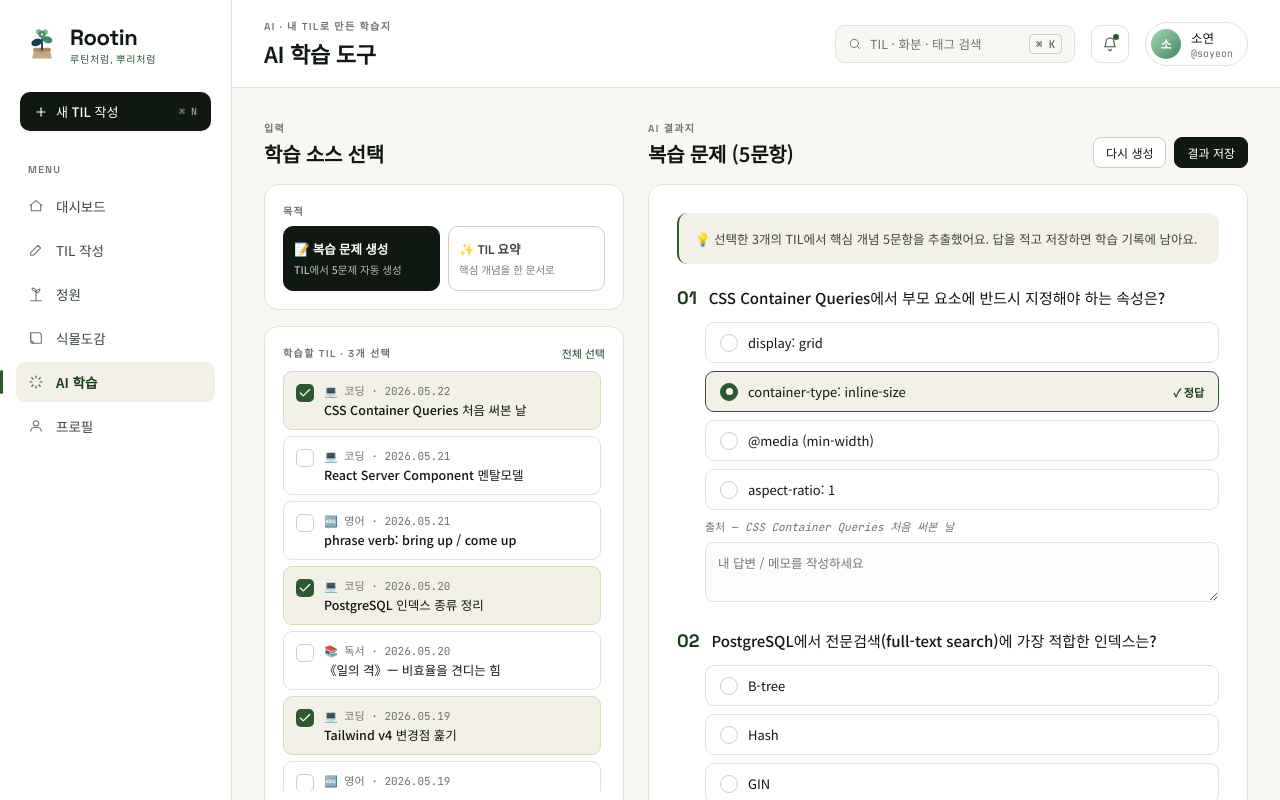
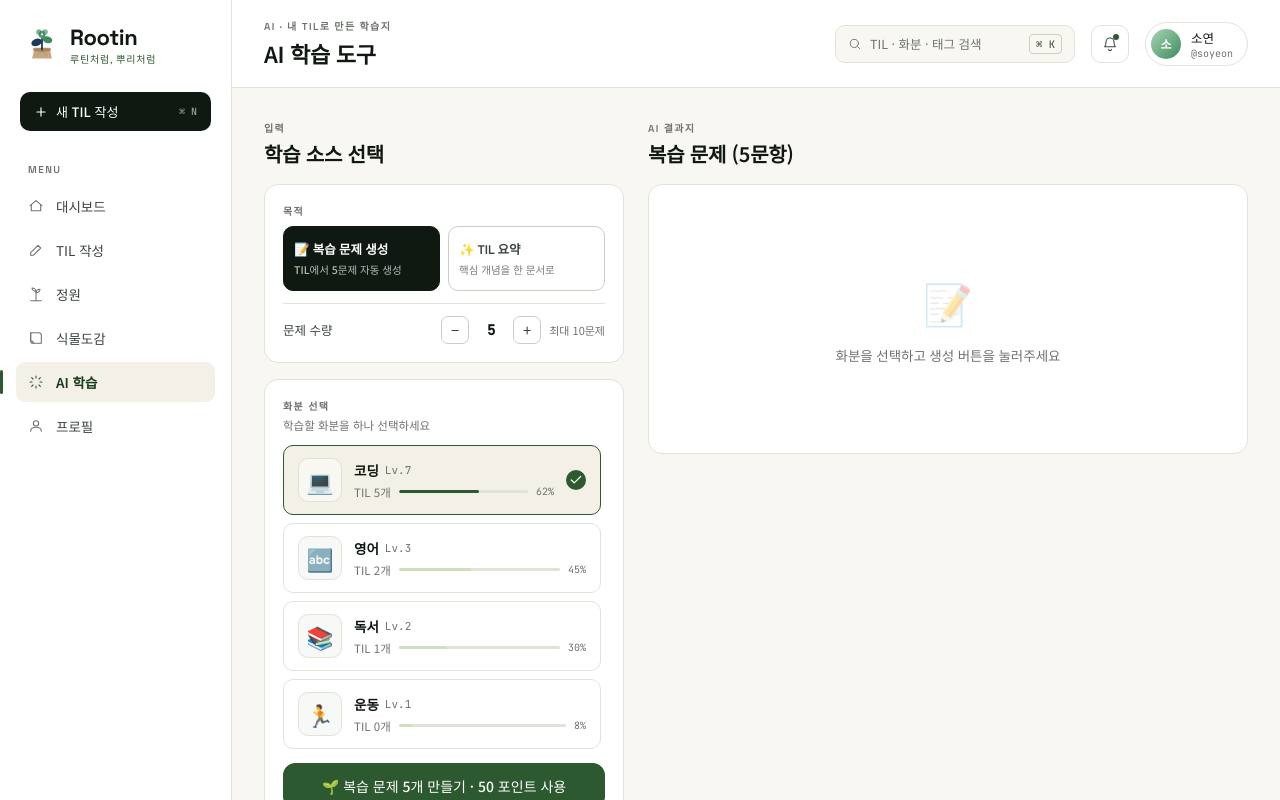
Before and after one commit to prgrms-aibe-devcourse/AIBE5_FinalProject_Team8_Rootin, a React (Vite) app in the folder rootin/: page / in a window 1280 px wide. Both pictures are taken after a click on the button "AI 학습". Shown: the top 800 px of the page. Built offline with nearby package versions, Linux system fonts and the light colour scheme.

Commit message:
feat(AIScreen): TIL 다중선택→화분 단일선택 UI 교체, 복습문제 수량 조절(1~10) 및 포인트 연동, 생성 전 빈 화면 처리, AI 결과 보관함 추가 및 저장 기능 구현

```diff
--- a/rootin/src/screens-rest.jsx
+++ b/rootin/src/screens-rest.jsx
@@ -234,24 +234,143 @@ function CollectionScreen() {
 
 // === AI Screen ===
 
+function PotCard({ pot, selected, onClick }) {
+  const tilsInPot = TILS.filter(t => t.potId === pot.id).length;
+  return (
+    <button
+      onClick={onClick}
+      style={{
+        display: 'flex', alignItems: 'center', gap: 12,
+        padding: '12px 14px', borderRadius: 10, textAlign: 'left', width: '100%',
+        background: selected ? 'var(--paper-2)' : '#fff',
+        border: selected ? '1.5px solid var(--moss)' : '0.5px solid var(--rule)',
+        position: 'relative',
+        transition: 'border-color 0.12s, background 0.12s',
+      }}
+    >
+      {/* 이모지 + 배경 */}
+      <div style={{
+        width: 44, height: 44, borderRadius: 10, flexShrink: 0,
+        background: selected ? 'var(--paper)' : '#f7f9f7',
+        border: '0.5px solid var(--rule)',
+        display: 'flex', alignItems: 'center', justifyContent: 'center',
+        fontSize: 22,
+      }}>
+        {pot.emoji}
+      </div>
+
+      {/* 텍스트 */}
+      <div style={{ flex: 1, minWidth: 0 }}>
+        <div style={{ display: 'flex', alignItems: 'center', gap: 6 }}>
+          <span style={{ fontSize: 13.5, fontWeight: 600, color: 'var(--ink)', fontFamily: 'var(--font-display)' }}>{pot.name}</span>
+          <span style={{ fontSize: 11, color: 'var(--ink-3)', fontFamily: 'var(--font-mono)' }}>Lv.{pot.level}</span>
+        </div>
+        <div style={{ display: 'flex', alignItems: 'center', gap: 8, marginTop: 4 }}>
+          <span style={{ fontSize: 11.5, color: 'var(--ink-3)' }}>TIL {tilsInPot}개</span>
+          {/* 레벨 진행 바 */}
+          <div style={{ flex: 1, height: 3, borderRadius: 2, background: 'var(--rule)', overflow: 'hidden' }}>
+            <div style={{ width: `${pot.levelProgress * 100}%`, height: '100%', background: selected ? 'var(--moss)' : 'var(--leaf)', borderRadius: 2, transition: 'width 0.2s' }} />
+          </div>
+          <span style={{ fontSize: 10, color: 'var(--ink-3)', fontFamily: 'var(--font-mono)', whiteSpace: 'nowrap' }}>{Math.round(pot.levelProgress * 100)}%</span>
+        </div>
+      </div>
+
+      {/* 선택 체크 배지 */}
+      {selected && (
+        <div style={{
+          width: 20, height: 20, borderRadius: '50%',
+          background: 'var(--moss)', flexShrink: 0,
+          display: 'flex', alignItems: 'center', justifyContent: 'center',
+          color: '#fff',
+        }}>
+          {Icon.check}
+        </div>
+      )}
+    </button>
+  );
+}
+
 function AIScreen() {
   const [mode, setMode] = useState('quiz'); // quiz | summary
-  const [selected, setSelected] = useState(['t1', 't4', 't6']);
+  const [potId, setPotId] = useState('coding');
+  const [quizCount, setQuizCount] = useState(5);
   const [generating, setGenerating] = useState(false);
+  const [generated, setGenerated] = useState(false); // 생성 완료 여부
 
-  const toggle = (id) => setSelected(selected.includes(id) ? selected.filter(x => x !== id) : [...selected, id]);
+  // ➕ 추가: 보관함 목록을 관리할 가짜 데이터 State
+  const [savedResults, setSavedResults] = useState([
+    {
+      id: 1,
+      type: 'quiz',
+      title: '백엔드 화분 복습 문제 (3문항)',
+      date: '05.25',
+      quizCount: 3,
+      pot: POTS.find(p => p.id === 'coding')
+    },
+    {
+      id: 2,
+      type: 'summary',
+      title: '데이터베이스 화분 요약본',
+      date: '05.24',
+      pot: POTS.find(p => p.id === 'english')
+    }
+  ]);
+
+  const selectedPot = POTS.find(p => p.id === potId) ?? null;
+
+  // ➕ 추가: 보관함 리스트 클릭 시 해당 데이터를 우측 결과창에 바인딩하는 함수
+  const handleSelectSavedItem = (item) => {
+    setMode(item.type);
+    if (item.pot) setPotId(item.pot.id);
+    if (item.quizCount) setQuizCount(item.quizCount);
+    setGenerated(true); // 결과창 컴포넌트를 그리기 위해 true로 변경
+  };
+
+  const handleGenerate = () => {
+    if (!potId) return;
+    setGenerating(true);
+    setGenerated(false);
+    setTimeout(() => {
+      setGenerating(false);
+      setGenerated(true);
+    }, 800);
+  };
+
+  // 화분 or 모드가 바뀌면 결과 초기화
+  const handlePotChange = (id) => {
+    setPotId(id);
+    setGenerated(false);
+  };
+
+  const [saved, setSaved] = useState(false); // 저장 완료 피드백용
+
+  const handleSave = () => {
+    if (!generated || !selectedPot) return;
+    const now = new Date();
+    const date = `${String(now.getMonth() + 1).padStart(2, '0')}.${String(now.getDate()).padStart(2, '0')}`;
+    const title = mode === 'quiz'
+      ? `${selectedPot.name} 화분 복습 문제 (${quizCount}문항)`
+      : `${selectedPot.name} 화분 요약본`;
+
+    setSavedResults(prev => [
+      { id: Date.now(), type: mode, title, date, quizCount: mode === 'quiz' ? quizCount : undefined, pot: selectedPot },
+      ...prev,
+    ]);
+    setSaved(true);
+    setTimeout(() => setSaved(false), 2000);
+  };
 
   return (
     <div style={{ padding: 32, display: 'grid', gridTemplateColumns: '360px 1fr', gap: 24, maxWidth: 1280, margin: '0 auto' }}>
 
       {/* Left — source picker */}
+      <div style={{ display: 'flex', flexDirection: 'column', gap: 24 }}>
       <div>
         <SectionHeader eyebrow="입력" title="학습 소스 선택" />
-
         <Card padding={18} style={{ marginBottom: 16 }}>
           <div className="eyebrow" style={{ marginBottom: 8 }}>목적</div>
           <div style={{ display: 'flex', gap: 8 }}>
-            <button onClick={() => setMode('quiz')} style={{
+            <button onClick={() => { setMode('quiz'); setGenerated(false); }} style={{
               flex: 1, padding: '12px 10px', borderRadius: 10,
               background: mode === 'quiz' ? 'var(--ink)' : '#fff',
               color: mode === 'quiz' ? '#fff' : 'var(--ink-2)',
@@ -259,9 +378,9 @@ function AIScreen() {
               fontSize: 12.5, fontWeight: 500, textAlign: 'left',
             }}>
               <div style={{ fontFamily: 'var(--font-display)', fontWeight: 600, marginBottom: 4 }}>📝 복습 문제 생성</div>
-              <div style={{ fontSize: 10.5, opacity: 0.7, lineHeight: 1.5 }}>TIL에서 5문제 자동 생성</div>
+              <div style={{ fontSize: 10.5, opacity: 0.7, lineHeight: 1.5 }}>TIL에서 {quizCount}문제 자동 생성</div>
             </button>
-            <button onClick={() => setMode('summary')} style={{
+            <button onClick={() => { setMode('summary'); setGenerated(false); }} style={{
               flex: 1, padding: '12px 10px', borderRadius: 10,
               background: mode === 'summary' ? 'var(--ink)' : '#fff',
               color: mode === 'summary' ? '#fff' : 'var(--ink-2)',
@@ -272,43 +391,67 @@ function AIScreen() {
               <div style={{ fontSize: 10.5, opacity: 0.7, lineHeight: 1.5 }}>핵심 개념을 한 문서로</div>
             </button>
           </div>
+          {mode === 'quiz' && (
+            <div style={{
+              marginTop: 12, paddingTop: 12,
+              borderTop: '0.5px solid var(--rule)',
+              display: 'flex', alignItems: 'center', justifyContent: 'space-between',
+            }}>
+              <span style={{ fontSize: 12.5, color: 'var(--ink-2)' }}>문제 수량</span>
+              <div style={{ display: 'flex', alignItems: 'center', gap: 8 }}>
+                <button
+                  onClick={() => setQuizCount(c => Math.max(1, c - 1))}
+                  style={{
+                    width: 28, height: 28, borderRadius: 7,
+                    border: '0.5px solid var(--rule-2)', background: '#fff',
+                    fontSize: 15, color: 'var(--ink-2)',
+                    display: 'flex', alignItems: 'center', justifyContent: 'center',
+                  }}
+                >−</button>
+                <span style={{
+                  width: 28, textAlign: 'center',
+                  fontFamily: 'var(--font-mono)', fontSize: 14, fontWeight: 600, color: 'var(--ink)',
+                }}>{quizCount}</span>
+                <button
+                  onClick={() => setQuizCount(c => Math.min(10, c + 1))}
+                  style={{
+                    width: 28, height: 28, borderRadius: 7,
+                    border: '0.5px solid var(--rule-2)', background: '#fff',
+                    fontSize: 15, color: 'var(--ink-2)',
+                    display: 'flex', alignItems: 'center', justifyContent: 'center',
+                  }}
+                >+</button>
+                <span style={{ fontSize: 11, color: 'var(--ink-3)' }}>최대 10문제</span>
+              </div>
+            </div>
+          )}
         </Card>
 
         <Card padding={18}>
-          <div style={{ display: 'flex', justifyContent: 'space-between', alignItems: 'center', marginBottom: 10 }}>
-            <div className="eyebrow">학습할 TIL · {selected.length}개 선택</div>
-            <button style={{ fontSize: 11, color: 'var(--moss-2)', fontFamily: 'var(--font-display)', fontWeight: 500 }}>전체 선택</button>
-          </div>
-          <div style={{ display: 'flex', flexDirection: 'column', gap: 6, maxHeight: 420, overflow: 'auto', paddingRight: 4 }} className="scrollbar">
-            {TILS.map(t => {
-              const pot = POTS.find(p => p.id === t.potId);
-              const checked = selected.includes(t.id);
-              return (
-                <button key={t.id} onClick={() => toggle(t.id)} style={{
-                  display: 'flex', alignItems: 'flex-start', gap: 10,
-                  padding: '10px 12px', borderRadius: 9,
-                  background: checked ? 'var(--paper-2)' : '#fff',
-                  border: '0.5px solid ' + (checked ? 'var(--leaf)' : 'var(--rule)'),
-                  textAlign: 'left',
-                }}>
-                  <div style={{
-                    width: 18, height: 18, borderRadius: 5,
-                    background: checked ? 'var(--moss)' : '#fff',
-                    border: checked ? 'none' : '1px solid var(--rule-2)',
-                    color: '#fff', display: 'flex', alignItems: 'center', justifyContent: 'center',
-                    marginTop: 2, flexShrink: 0,
-                  }}>{checked && Icon.check}</div>
-                  <div style={{ flex: 1, minWidth: 0 }}>
-                    <div style={{ fontSize: 11, color: 'var(--ink-3)', fontFamily: 'var(--font-mono)' }}>{pot.emoji} {pot.name} · {t.date}</div>
-                    <div style={{ fontSize: 12.5, fontWeight: 500, color: 'var(--ink)', marginTop: 2, overflow: 'hidden', textOverflow: 'ellipsis', whiteSpace: 'nowrap' }}>{t.title}</div>
-                  </div>
-                </button>
-              );
-            })}
+          <div style={{ marginBottom: 12 }}>
+            <div className="eyebrow">화분 선택</div>
+            <div style={{ fontSize: 11.5, color: 'var(--ink-3)', marginTop: 4 }}>
+              학습할 화분을 하나 선택하세요
+            </div>
           </div>
 
-          <Btn variant="green" size="lg" style={{ width: '100%', marginTop: 14 }} onClick={() => { setGenerating(true); setTimeout(() => setGenerating(false), 800); }}>
-            {mode === 'quiz' ? '🌱 복습 문제 만들기' : '✨ 요약 생성하기'} · 80 토큰 사용
+          <div style={{ display: 'flex', flexDirection: 'column', gap: 8, maxHeight: 420, overflow: 'auto', paddingRight: 4 }} className="scrollbar">
+            {POTS.map(p => (
+              <PotCard
+                key={p.id}
+                pot={p}
+                selected={potId === p.id}
+                onClick={() => handlePotChange(p.id)}
+              />
+            ))}
+          </div>
+
+          <Btn
+            variant="green" size="lg"
+            style={{ width: '100%', marginTop: 14, opacity: potId ? 1 : 0.45, cursor: potId ? 'pointer' : 'not-allowed' }}
+            onClick={handleGenerate}
+          >
+            {generating ? '생성 중...' : (mode === 'quiz' ? `🌱 복습 문제 ${quizCount}개 만들기` : '✨ 요약 생성하기')} · {mode === 'quiz' ? quizCount * 10 : 50} 포인트 사용
           </Btn>
           <div style={{ marginTop: 8, fontSize: 11, color: 'var(--ink-3)', textAlign: 'center' }}>
             현재 보유: <b style={{ color: 'var(--ink)' }}>{USER.points}P</b> · 포인트는 활동으로 적립돼요
@@ -316,24 +459,77 @@ function AIScreen() {
         </Card>
       </div>
 
+        {/* ➕ 추가: 저장된 AI 결과 목록(보관함) UI 신규 배치 */}
+        <div>
+          <SectionHeader eyebrow="보관함" title="저장된 AI 결과" />
+          <Card padding={14} style={{ display: 'flex', flexDirection: 'column', gap: 8 }}>
+            {savedResults.length === 0 ? (
+                <div style={{ padding: '20px 0', textAlign: 'center', fontSize: 12, color: 'var(--ink-3)' }}>
+                  저장된 결과지가 없습니다.
+                </div>
+            ) : (
+                savedResults.map(item => (
+                    <div
+                        key={item.id}
+                        onClick={() => handleSelectSavedItem(item)} // 클릭 이벤트 바인딩
+                        style={{
+                          display: 'flex', alignItems: 'center', justifyContent: 'space-between',
+                          padding: '10px 12px', borderRadius: 8, background: '#fcfdfb',
+                          border: '0.5px solid var(--rule)', cursor: 'pointer'
+                        }}
+                    >
+                  <span style={{ fontSize: 12.5, color: 'var(--ink)', fontWeight: 500, overflow: 'hidden', textOverflow: 'ellipsis', whiteSpace: 'nowrap', maxWidth: 240 }}>
+                    {item.type === 'quiz' ? '📝 ' : '✨ '} {item.title}
+                  </span>
+                      <span style={{ fontSize: 11, color: 'var(--ink-3)', fontFamily: 'var(--font-mono)' }}>{item.date}</span>
+                    </div>
+                ))
+            )}
+          </Card>
+        </div>
+
+      </div>
+
       {/* Right — output */}
       <div>
-        <SectionHeader eyebrow="AI 결과지" title={mode === 'quiz' ? '복습 문제 (5문항)' : 'TIL 요약 결과지'} action={
-          <div style={{ display: 'flex', gap: 8 }}>
-            <Btn variant="secondary" size="sm">다시 생성</Btn>
-            <Btn variant="primary" size="sm">결과 저장</Btn>
-          </div>
-        } />
+        <SectionHeader
+          eyebrow="AI 결과지"
+          title={mode === 'quiz' ? `복습 문제 (${quizCount}문항)` : 'TIL 요약 결과지'}
+          action={generated ? (
+            <div style={{ display: 'flex', gap: 8 }}>
+              <Btn variant="secondary" size="sm" onClick={handleGenerate}>다시 생성</Btn>
+              <Btn variant="primary" size="sm" onClick={handleSave}>
+                {saved ? '✓ 저장됨' : '결과 저장'}
+              </Btn>
+            </div>
+          ) : null}
+        />
 
         <Card padding={28}>
-          {mode === 'quiz' ? <QuizResult /> : <SummaryResult />}
+          {generating ? (
+            <div style={{ display: 'flex', flexDirection: 'column', alignItems: 'center', justifyContent: 'center', gap: 14, padding: '60px 0', color: 'var(--ink-3)' }}>
+              <div style={{ fontSize: 32 }}>🌱</div>
+              <div style={{ fontSize: 13.5, color: 'var(--ink-2)', fontFamily: 'var(--font-display)' }}>AI가 TIL을 분석하고 있어요...</div>
+            </div>
+          ) : !generated ? (
+            <div style={{ display: 'flex', flexDirection: 'column', alignItems: 'center', justifyContent: 'center', gap: 14, padding: '60px 0' }}>
+              <div style={{ fontSize: 40, opacity: 0.35 }}>{mode === 'quiz' ? '📝' : '✨'}</div>
+              <div style={{ fontSize: 13.5, color: 'var(--ink-3)', fontFamily: 'var(--font-display)' }}>
+                화분을 선택하고 생성 버튼을 눌러주세요
+              </div>
+            </div>
+          ) : mode === 'quiz' ? (
+            <QuizResult pot={selectedPot} quizCount={quizCount} />
+          ) : (
+            <SummaryResult pot={selectedPot} />
+          )}
         </Card>
       </div>
     </div>
   );
 }
 
-function QuizResult() {
+function QuizResult({ pot, quizCount }) {
   const quiz = [
     {
       q: 'CSS Container Queries에서 부모 요소에 반드시 지정해야 하는 속성은?',
@@ -363,7 +559,7 @@ function QuizResult() {
         padding: 16, background: 'var(--paper-2)', borderRadius: 10,
         fontSize: 12.5, color: 'var(--ink-2)', borderLeft: '2px solid var(--moss)',
       }}>
-        💡 선택한 3개의 TIL에서 핵심 개념 5문항을 추출했어요. 답을 적고 저장하면 학습 기록에 남아요.
+        💡 {pot.emoji} {pot.name} 화분의 TIL에서 핵심 개념 {quizCount}문항을 추출했어요. 답을 적고 저장하면 학습 기록에 남아요.
       </div>
 
       {quiz.map((q, i) => (
@@ -417,14 +613,14 @@ function QuizResult() {
   );
 }
 
-function SummaryResult() {
+function SummaryResult({ pot }) {
   return (
     <div style={{ display: 'flex', flexDirection: 'column', gap: 18 }}>
       <div style={{
         padding: 16, background: 'var(--paper-2)', borderRadius: 10,
         fontSize: 12.5, color: 'var(--ink-2)', borderLeft: '2px solid var(--moss)',
       }}>
-        🌿 선택한 3개 TIL의 핵심을 한 문서로 묶었어요.
+        🌿 {pot ? `${pot.emoji} ${pot.name} 화분의 TIL 핵심을 한 문서로 묶었어요.` : 'TIL 핵심을 한 문서로 묶었어요.'}
       </div>
       <div>
         <h3 style={{ fontFamily: 'var(--font-display)', fontSize: 18, fontWeight: 700, color: 'var(--ink)', marginBottom: 8 }}>
```
